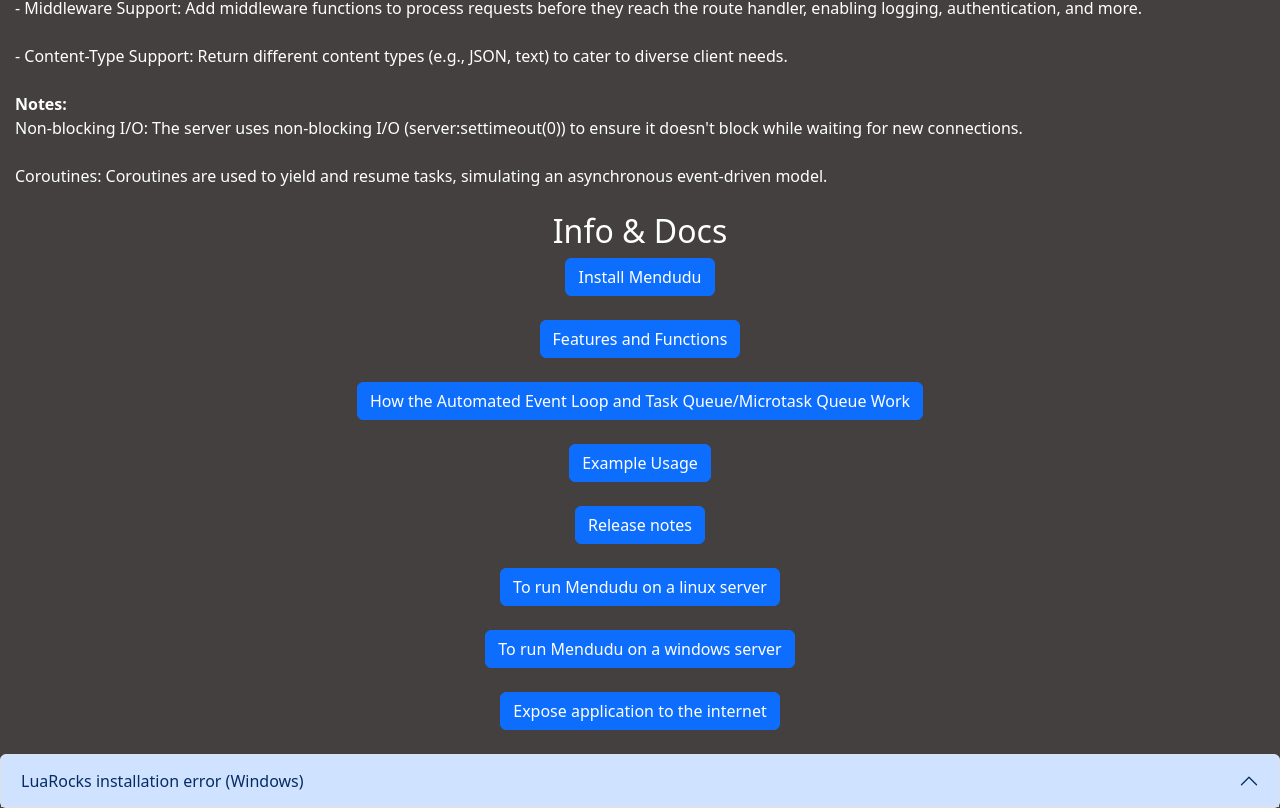
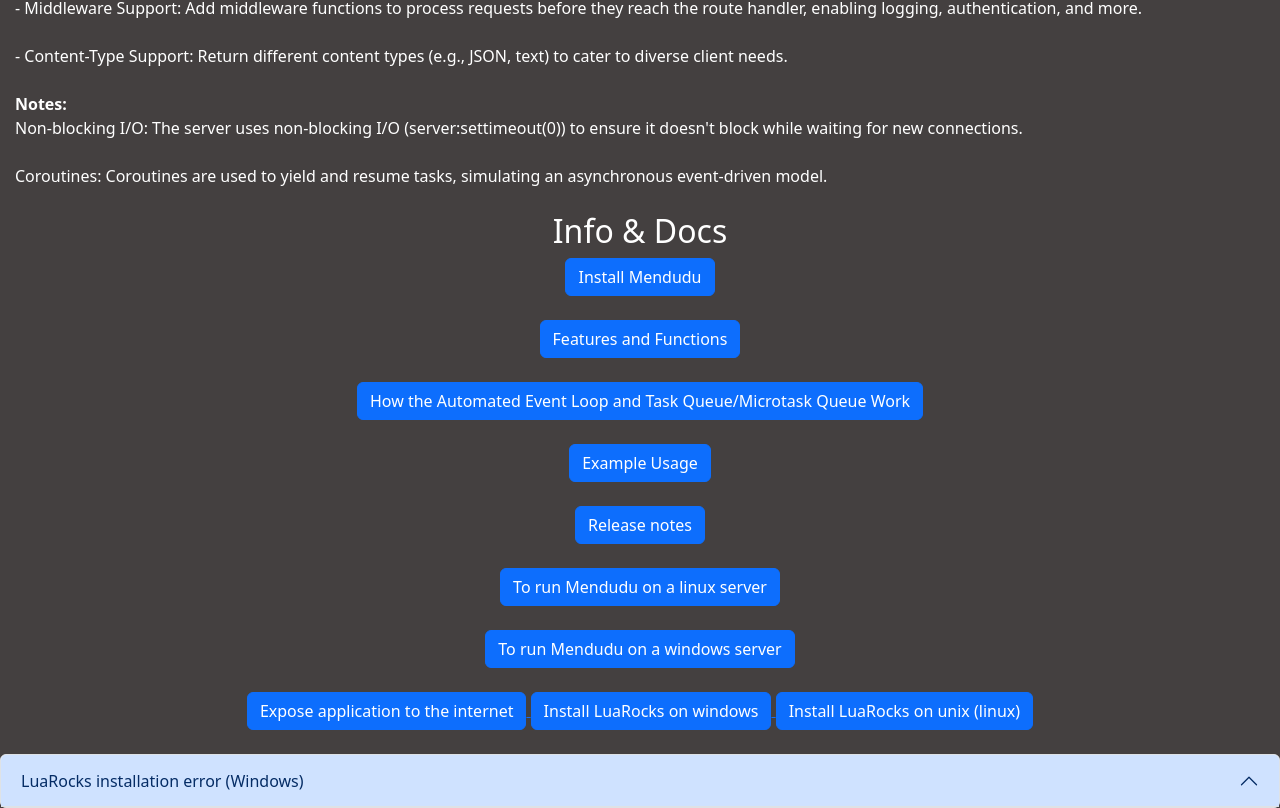
Before and after one commit to Mendudu/homepage, a plain HTML site: page index.html in a window 1280 px wide. Shown: the part 604-1412 px from the top of the page. Drawn offline with nearby package versions, Linux system fonts and the light colour scheme.

Commit message:
install instructions luarocks

```diff
--- a/index.html
+++ b/index.html
@@ -115,6 +115,16 @@
           Expose application to the internet
         </button>
       </a>
+      <a href="https://github.com/luarocks/luarocks/wiki/Installation-instructions-for-Windows" target="_blank">
+        <button type="button" class="btn btn-primary">
+          Install LuaRocks on windows
+        </button>
+      </a>
+      <a href="https://github.com/luarocks/luarocks/wiki/Installation-instructions-for-Unix" target="_blank">
+        <button type="button" class="btn btn-primary">
+          Install LuaRocks on unix (linux)
+        </button>
+      </a>
       <br /><br />
       <div class="accordion" id="accordionExample">
         <div class="accordion-item">
```
